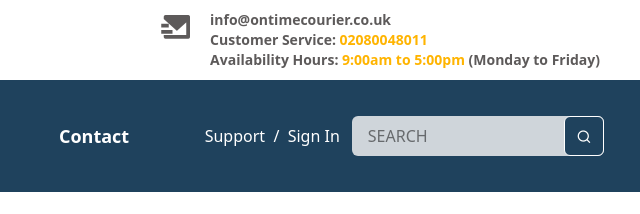
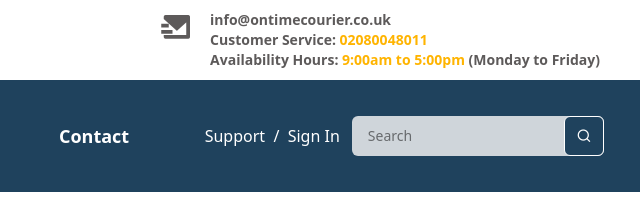
Before and after one commit to UmerFarooqJillani/TailwindCSS-Project, a website: page index.html in a window 1280 px wide. Shown: the top 214 px of the page, 640-1280 px from the left. Drawn offline with nearby package versions, Linux system fonts and the light colour scheme.

Commit message:
chage the text size of search in navbar

```diff
--- a/index.html
+++ b/index.html
@@ -72,7 +72,7 @@
                 <p class="content-center"><a href="#" class="hover:text-[#FFB400]">Support</a> &nbsp;/&nbsp; <a href="#"
                         class="hover:text-[#FFB400]">Sign In</a></p>
                 <label for="search" class="rounded-md bg-[#faf9f9cd]">
-                    <input class="h-9 xl:h-10 outline-none w-52 px-4 text-black" type="search" placeholder="SEARCH"
+                    <input class="h-9 xl:h-10 outline-none w-52 px-4 text-black text-sm" type="search" placeholder="Search"
                         name="search">
                     <button
                         class="h-9 xl:h-10 w-10 text-[15px] bg-[#1F425D] text-white rounded-md border border-white"><i
```
Also changed, not shown: output.css.
